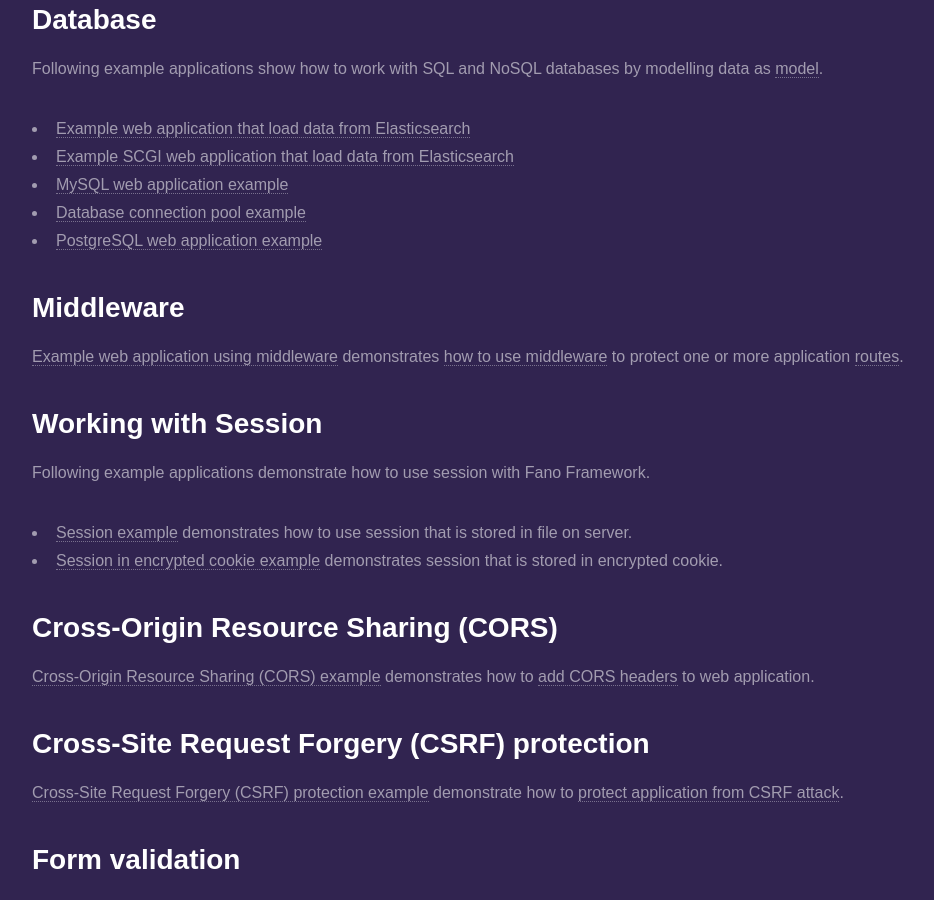
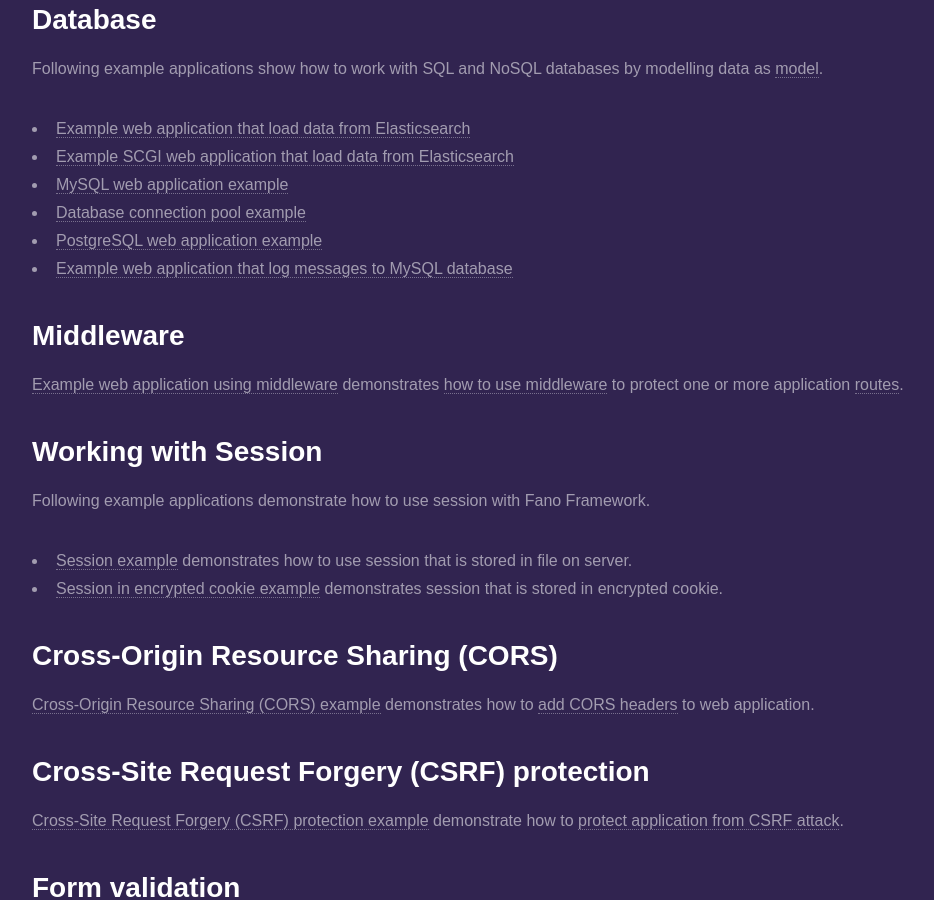
Before and after one commit to fanoframework/fanoframework.github.io, a Jekyll site: the page built from examples/index.md, in a window 1280 px wide and 900 px high, scrolled down 1247 px. Shown: the whole window, without its empty margins (32-966 px from the left). Built offline with Jekyll 4.4.1, drawn with Linux system fonts in a browser that asks for light colours; our own code applies the rules of GitHub Pages for plain Markdown files.

Commit message:
add link to about database logger example project

```diff
--- a/examples/index.md
+++ b/examples/index.md
@@ -47,6 +47,7 @@
 - [MySQL web application example](https://github.com/fanoframework/fano-app-db)
 - [Database connection pool example](https://github.com/fanoframework/fano-db-pool)
 - [PostgreSQL web application example](https://github.com/fanoframework/fano-postgresql)
+- [Example web application that log messages to MySQL database](https://github.com/fanoframework/fano-db-logger)
 
 ## Middleware
 
```
Also changed, not shown: utilities/using-loggers/index.md (+1 -0 lines).
